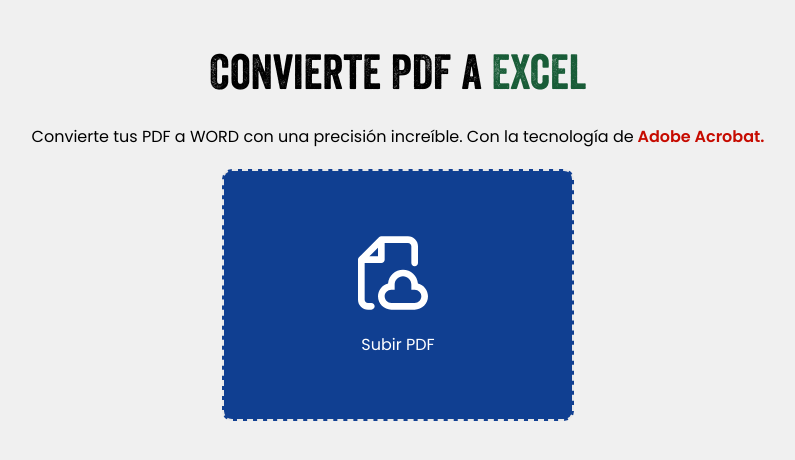
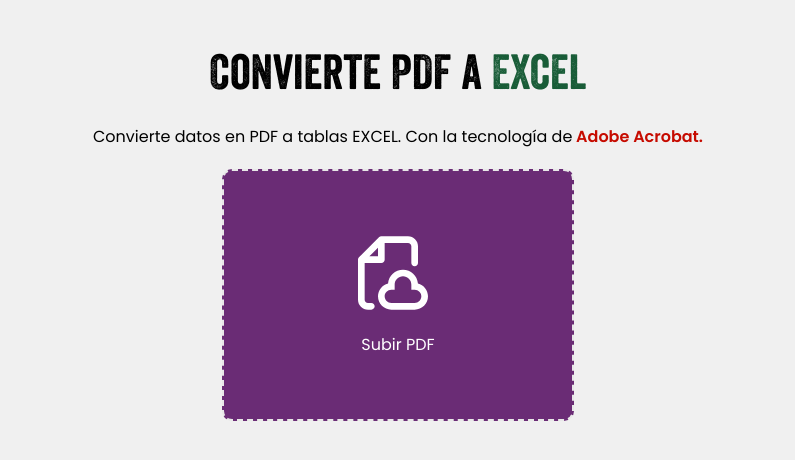
Before and after one commit to Nesz-ux/EasyPDF, a React (Vite) app: page /pdftoexcel in a window 1280 px wide. Shown: the top 460 px of the page, without its empty margins (242-1037 px from the left). Built offline with nearby package versions, Linux system fonts and the light colour scheme; a web font is replaced by a local one.

Commit message:
Modulo para convertir PDF a Excel

```diff
--- a/src/assets/styles/UploadPage.css
+++ b/src/assets/styles/UploadPage.css
@@ -54,7 +54,7 @@
   margin-bottom: 20px;
 }
 .title-excel span {
-  color: #185C37;
+  color: #185c37;
 }
 .light-mode .title-excel {
   color: #000;
@@ -120,19 +120,18 @@ p {
   transform: scale(1.05);
 }
 
-
 .loader {
   width: 48px;
   height: 48px;
   border-radius: 50%;
   display: inline-block;
-  border-top: 4px solid #FFF;
+  border-top: 4px solid #fff;
   border-right: 4px solid transparent;
   box-sizing: border-box;
   animation: rotation 1s linear infinite;
 }
 .loader::after {
-  content: '';
+  content: "";
   box-sizing: border-box;
   position: absolute;
   left: 0;
@@ -140,7 +139,7 @@ p {
   width: 48px;
   height: 48px;
   border-radius: 50%;
-  border-bottom: 4px solid #6A2C75;
+  border-bottom: 4px solid #6a2c75;
   border-left: 4px solid transparent;
 }
 @keyframes rotation {
--- a/src/components/inputFile/inputFilePDF/inputStyle.css
+++ b/src/components/inputFile/inputFilePDF/inputStyle.css
@@ -22,12 +22,12 @@
 }
 
 .light-mode .custom-file-upload {
-    background-color: #103f91;
+    background-color: #6A2C75;
     color: white;
 }
 
 .light-mode .custom-file-upload:hover {
-    background-color: #3e6cbb;
+    background-color: #954ea1;
 }
 
 .dark-mode .custom-file-upload {
--- a/src/pages/PDFToExcel.tsx
+++ b/src/pages/PDFToExcel.tsx
@@ -103,7 +103,7 @@ const PDFToWord: React.FC = () => {
         Convierte PDF a <span>Excel</span>{" "}
       </h1>
       <p>
-        Convierte tus PDF a WORD con una precisión increíble. Con la tecnología
+      Convierte datos en PDF a tablas EXCEL. Con la tecnología
         de
         <span className="adobe-text"> Adobe Acrobat.</span>
       </p>
@@ -117,13 +117,14 @@ const PDFToWord: React.FC = () => {
       )}
 
       {!file ? (
-        <InputFile onFileSelect={handleFileChange} />
+        <div  style={{ backgroundColor: "#185C37" }}>
+        <InputFile
+        onFileSelect={handleFileChange} />
+        </div>
       ) : (
         <div className="file-actions">
-          {/* Mostrar el loader si está cargando */}
           {loading ? (
             <div
-              style={{ borderBottom: "4px solid #185C37" }}
               className="loader"
             ></div>
           ) : (
@@ -146,6 +147,8 @@ const PDFToWord: React.FC = () => {
           )}
         </div>
       )}
+      <div
+      ></div>
     </div>
   );
 };
```
